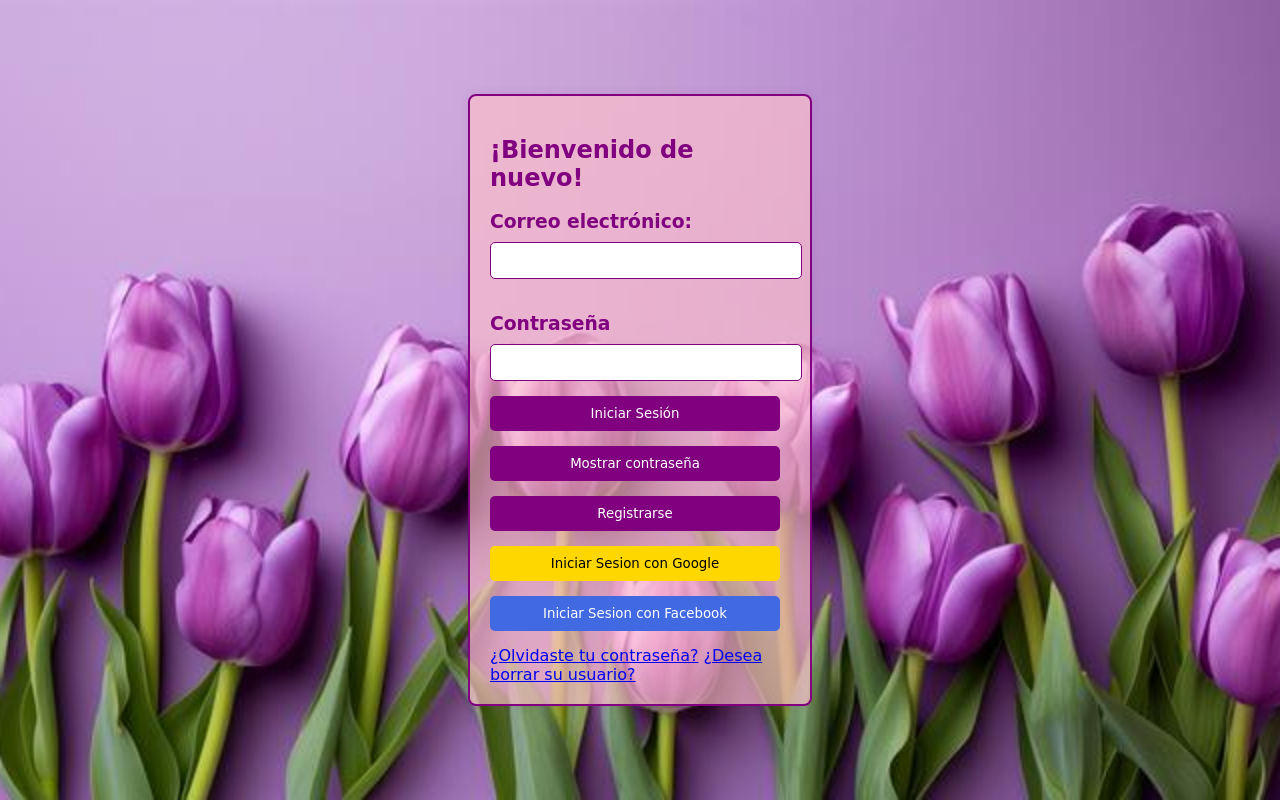
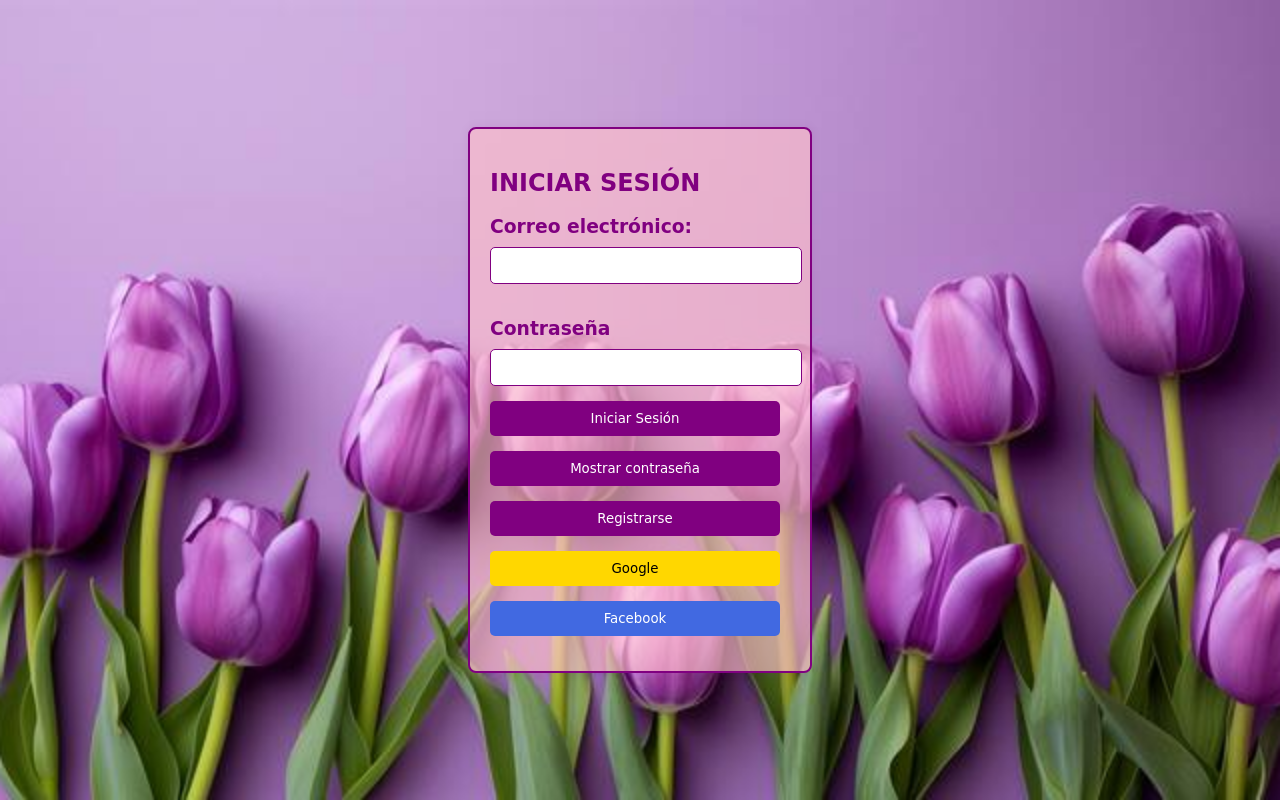
Before and after one commit to LauGR26/LauGR26.github.io, a plain HTML site: page index.html in a window 1280 px wide. Drawn offline with Linux system fonts and the light colour scheme.

Commit message:
Add files via upload

```diff
--- a/index.html
+++ b/index.html
@@ -8,7 +8,7 @@
     <link rel="stylesheet" href="/Style/style_index.css">
 
 
-    <title>Taller</title>
+    <title>PROYECTO NUBE</title>
 
 </head>
 
@@ -16,7 +16,7 @@
 
     <div class="contenedor">
 
-        <h2>¡Bienvenido de nuevo!</h2>
+        <h2>INICIAR SESIÓN</h2>
 
         <h3>Correo electrónico:</h3>
 
@@ -34,18 +34,13 @@
 
         <div>
             <div id="g_id_onload" data-client_id="YOUR_GOOGLE_CLIENT_ID" data-login_uri="https://your.domain/your_login_endpoint" data-your_own_param_1_to_login="any_value" data-your_own_param_2_to_login="any_value">
-                <button id="googlebtn" class="button-google" > Iniciar Sesion con Google </button>
+                <button id="googlebtn" class="button-google" >Google</button>
             </div>
 
             <div>
-                <button type="button" id="facebookbtn" class="btn btn-primary">Iniciar Sesion con Facebook</button>
+                <button type="button" id="facebookbtn" class="btn btn-primary">Facebook</button>
             </div>
         </div>
-
-
-        <a href="/Templates/Recuperarcontraseña.html" class="text-muted custom-link">¿Olvidaste tu contraseña?</a>
-
-        <a href="/Templates/eliminarusuario.html" class="text-muted custom-link">¿Desea borrar su usuario?</a>
 
     </div>
 
@@ -53,7 +48,8 @@
     <script type="module" src="/Controller/authgoogle.js"></script>
     <script type="module" src="/Controller/facebook.js"></script>
     <script type="module" src="/Controller/index.js"></script>
-    <script type="module" src="/Controller/borrar_usuario.js"></script>
+    <script type="module" src="/Controller/vproducts.js"></script>
+
 </body>
 
 
```
